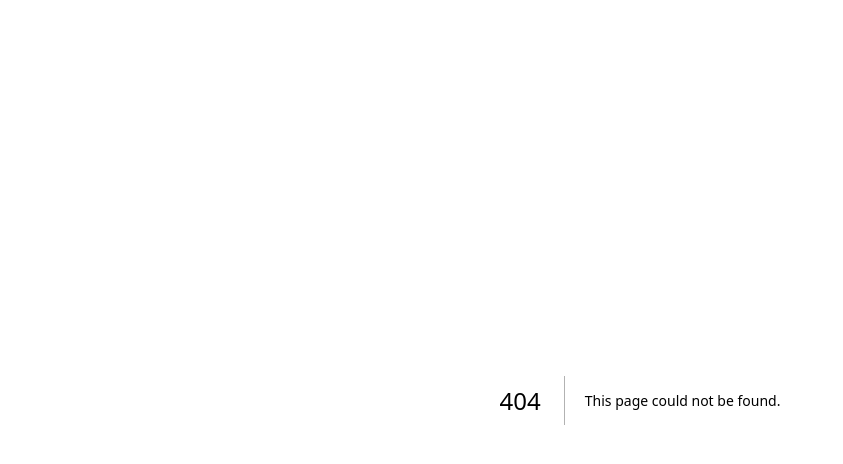
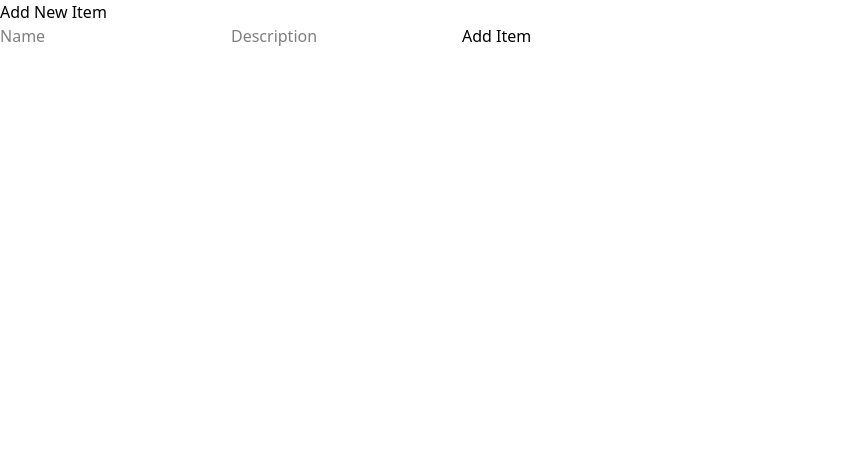
Before and after one commit to yabswannalearn/Bai-and-Sel, a Next.js app in the folder client/: page /items/add in a window 1280 px wide. Before the commit this address had no page. Shown: the top 464 px of the page, without its empty margins (0-843 px from the left). Built offline with nearby package versions, Linux system fonts and the light colour scheme.

Commit message:
feat: connected backend to frontend showing listview

```diff
--- /dev/null
+++ b/client/src/app/items/add/page.tsx
@@ -0,0 +1,48 @@
+"use client";
+
+import { useState } from "react";
+
+export default function AddItemPage() {
+  const [name, setName] = useState("");
+  const [description, setDescription] = useState("");
+
+  const handleSubmit = async (e: React.FormEvent) => {
+    e.preventDefault();
+
+    const res = await fetch(`${process.env.NEXT_PUBLIC_API_URL}/items`, {
+      method: "POST",
+      headers: { "Content-Type": "application/json" },
+      body: JSON.stringify({ name, description }),
+    });
+
+    const data = await res.json();
+    console.log(data);
+
+    // reset form
+    setName("");
+    setDescription("");
+  };
+
+  return (
+    <div>
+      <h1>Add New Item</h1>
+      <form onSubmit={handleSubmit}>
+        <input
+          type="text"
+          value={name}
+          onChange={(e) => setName(e.target.value)}
+          placeholder="Name"
+          required
+        />
+        <input
+          type="text"
+          value={description}
+          onChange={(e) => setDescription(e.target.value)}
+          placeholder="Description"
+          required
+        />
+        <button type="submit">Add Item</button>
+      </form>
+    </div>
+  );
+}
--- /dev/null
+++ b/client/src/app/items/page.tsx
@@ -0,0 +1,27 @@
+"use client";
+
+import { useEffect, useState } from "react";
+
+export default function ItemsPage() {
+  const [items, setItems] = useState([]);
+
+  useEffect(() => {
+    fetch(`${process.env.NEXT_PUBLIC_API_URL}/items`)
+      .then((res) => res.json())
+      .then((data) => setItems(data))
+      .catch((err) => console.error(err));
+  }, []);
+
+  return (
+    <div>
+      <h1>Items List</h1>
+      <ul>
+        {items.map((item: any) => (
+          <li key={item.id}>
+            <strong>{item.name}</strong>: {item.description}
+          </li>
+        ))}
+      </ul>
+    </div>
+  );
+}
--- /dev/null
+++ b/client/src/pages/items/add-item.tsx
@@ -0,0 +1,37 @@
+"use client";
+
+import { useState } from "react";
+
+export default function AddItem() {
+  const [name, setName] = useState("");
+  const [description, setDescription] = useState("");
+
+  const handleSubmit = async (e: React.FormEvent) => {
+    e.preventDefault();
+
+    const res = await fetch(`${process.env.NEXT_PUBLIC_API_URL}/items`, {
+      method: "POST",
+      headers: { "Content-Type": "application/json" },
+      body: JSON.stringify({ name, description }),
+    });
+
+    const data = await res.json();
+    console.log(data); // you’ll see response in console
+  };
+
+  return (
+    <form onSubmit={handleSubmit}>
+      <input
+        value={name}
+        onChange={(e) => setName(e.target.value)}
+        placeholder="Name"
+      />
+      <input
+        value={description}
+        onChange={(e) => setDescription(e.target.value)}
+        placeholder="Description"
+      />
+      <button type="submit">Add Item</button>
+    </form>
+  );
+}
--- /dev/null
+++ b/client/src/pages/items/items..tsx
@@ -0,0 +1,27 @@
+"use client"; // if you’re on Next.js App Router
+
+import { useEffect, useState } from "react";
+
+export default function ItemList() {
+  const [items, setItems] = useState([]);
+
+  useEffect(() => {
+    fetch(`${process.env.NEXT_PUBLIC_API_URL}/items`) // backend URL
+      .then((res) => res.json())
+      .then((data) => setItems(data))
+      .catch((err) => console.error(err));
+  }, []);
+
+  return (
+    <div>
+      <h2>Items</h2>
+      <ul>
+        {items.map((item: any) => (
+          <li key={item.id}>
+            <strong>{item.name}</strong>: {item.description}
+          </li>
+        ))}
+      </ul>
+    </div>
+  );
+}
```
